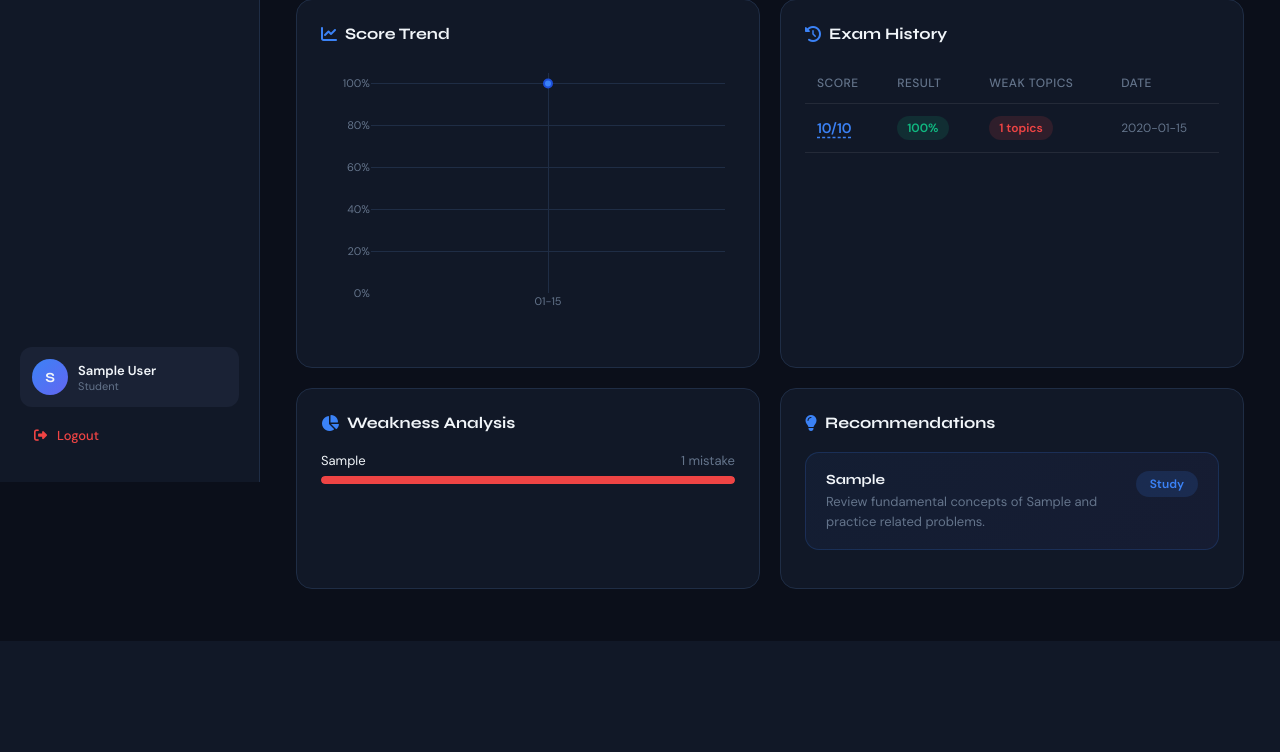
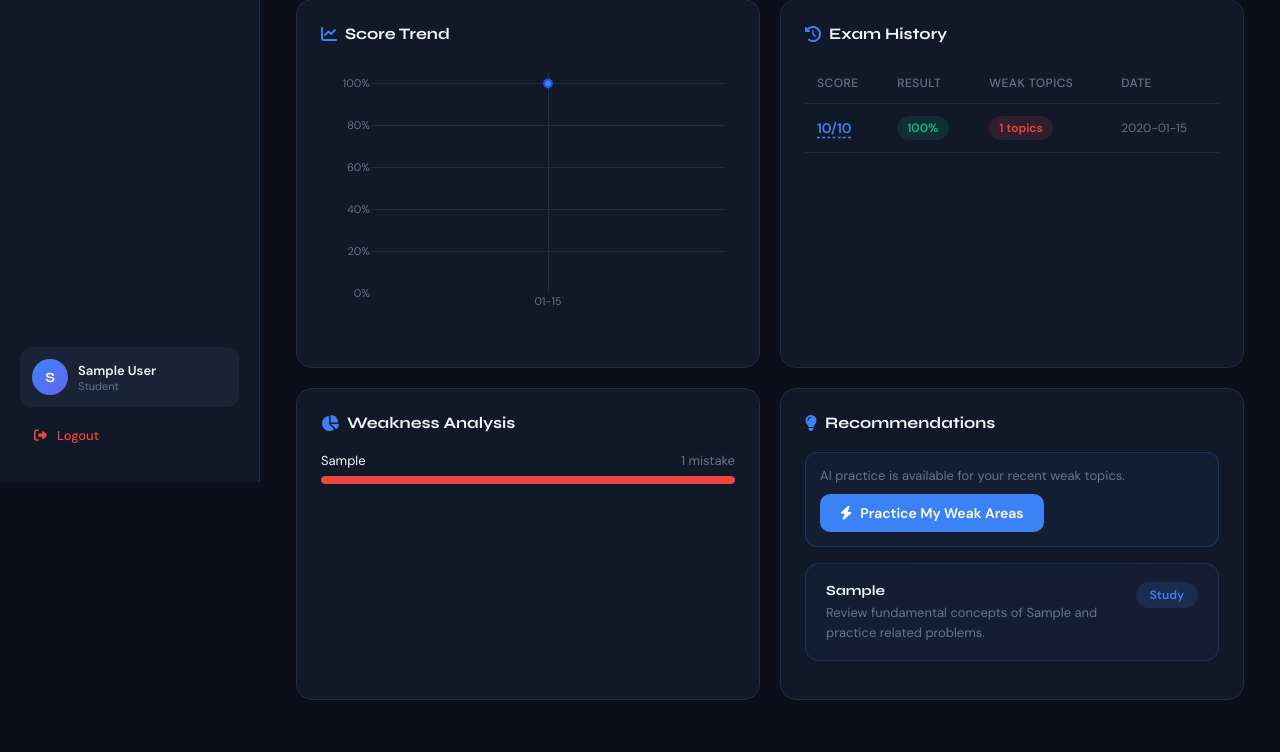
Before and after one commit to anuragbishit/AI-Exam-Analyzer, a Flask app: page /dashboard in a window 1280 px wide. Shown: the part 318-1070 px from the top of the page. Before the commit the page ends 959 px from the top, so only its background shows below. Run offline with Flask 3, Linux system fonts and the light colour scheme; the visitor is signed in with stand-in values (Sample User, id 1); tables that the repository leaves empty hold one stand-in row (values such as "Sample post"); some libraries are stand-ins or nearby versions.

Commit message:
Add weak-area practice to dashboard

```diff
--- a/templates/dashboard.html
+++ b/templates/dashboard.html
@@ -424,6 +424,17 @@
             </div>
 
             {% if topic_counts %}
+            <div style="margin-bottom:16px;padding:14px;border:1px solid rgba(59,130,246,.22);border-radius:12px;background:rgba(59,130,246,.06);">
+                <div style="font-size:13px;color:var(--muted);margin-bottom:10px;">AI practice is available for your recent weak topics.</div>
+                <form method="POST" action="/practice_from_mistakes">
+                    <button class="btn btn-primary" type="submit">
+                        <i class="fa-solid fa-bolt"></i> Practice My Weak Areas
+                    </button>
+                </form>
+            </div>
+            {% endif %}
+
+            {% if topic_counts %}
 
             {% set found = namespace(any=false) %}
 
```
